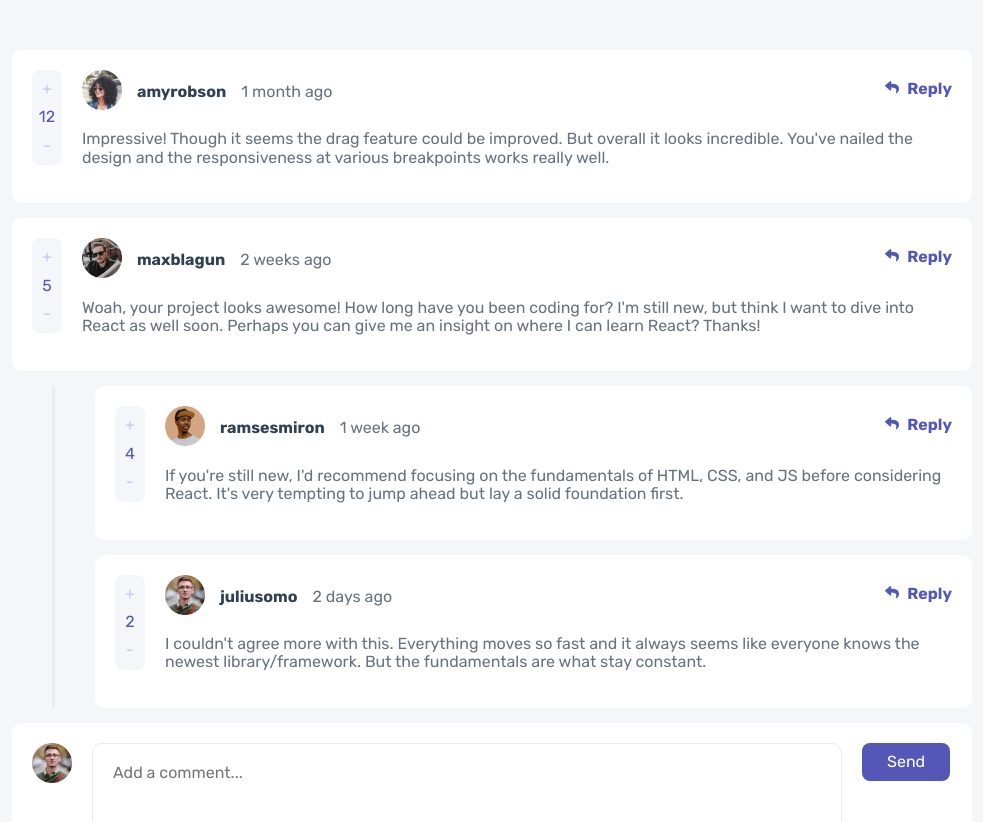
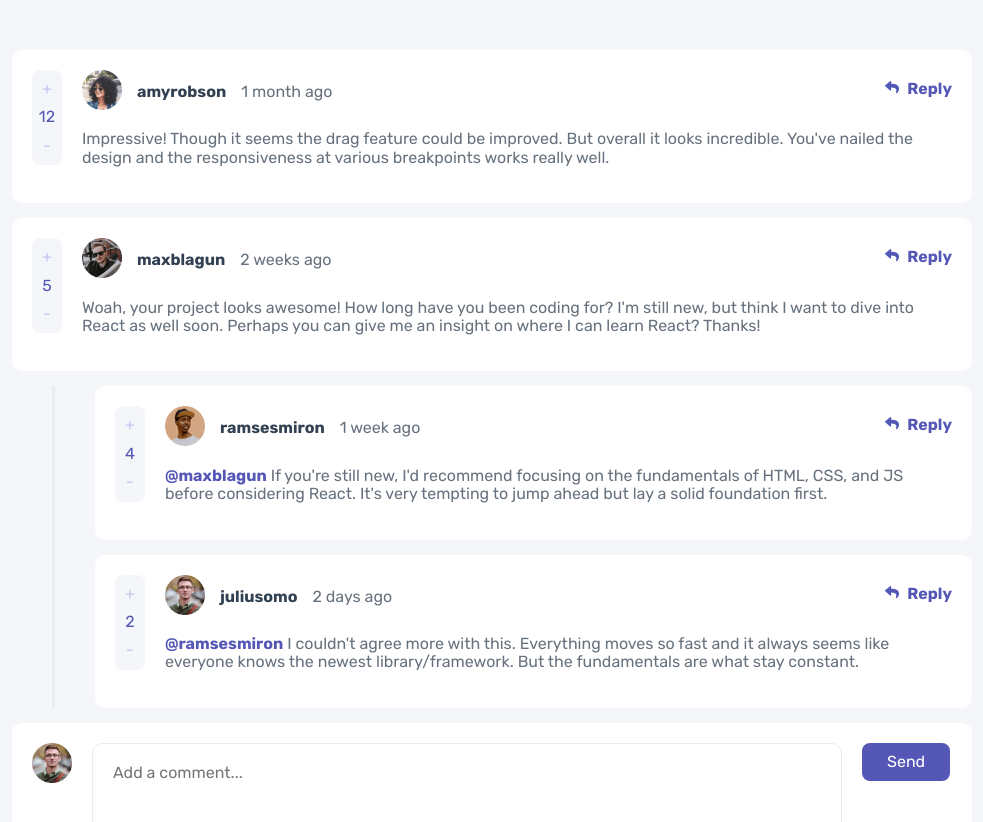
Before and after one commit to Kerri-AnnBates/interactive-comments, a React (Create React App) app in the folder client/: page / in a window 1280 px wide. Shown: the top 822 px of the page, without its empty margins (148-1131 px from the left). Built offline with nearby package versions, Linux system fonts and the light colour scheme.

Commit message:
add user replying to in replies

```diff
--- a/client/src/components/Comment.js
+++ b/client/src/components/Comment.js
@@ -3,13 +3,15 @@ import Vote from './Vote';
 import UserActions from './UserActions';
 
 const Comment = (props) => {
-    const { id, content, createdAt, replyTo, vote, user } = props;
+    const { id, content, createdAt, replyingTo, vote, user } = props;
 
     return (
-        <div className={`comment ${replyTo ? 'reply' : ''}`}>
+        <div className={`comment ${replyingTo ? 'reply' : ''}`}>
             <div className='content-container'>
                 <div className='comment-details'><span className='avatar'><img alt='author profile picture' src={user.image.png} /></span> <span className='username'>{user.username}</span> <span className='created-date'>{createdAt}</span></div>
-                <div className='comment-text'><p>{content}</p></div>
+                <div className='comment-text'>
+                    <p>{replyingTo && <span className='reply-username'>{'@' + replyingTo}</span>} {content}</p>
+                </div>
             </div>
 
             <Vote vote={vote} />
--- a/client/src/components/CommentsWithReplies.js
+++ b/client/src/components/CommentsWithReplies.js
@@ -22,7 +22,7 @@ const CommentsWithReplies = (props) => {
                         createdAt={reply.createdAt}
                         vote={reply.score}
                         user={reply.user}
-                        replyTo={reply.replyTo}
+                        replyingTo={reply.replyingTo}
                         key={reply.id}
                     />))}
             </div>
--- a/client/src/styles/css/app.css
+++ b/client/src/styles/css/app.css
@@ -453,6 +453,11 @@ textarea {
   margin: 0 15px;
 }
 
+.reply-username {
+  color: #5457b6;
+  font-weight: 700;
+}
+
 .user-actions {
   font-weight: 700;
   color: #5457b6;
--- a/client/src/styles/sass/_comment.scss
+++ b/client/src/styles/sass/_comment.scss
@@ -61,6 +61,11 @@
     margin: 0 15px;
 }
 
+.reply-username {
+    color: $moderateBlue;
+    font-weight: 700;
+}
+
 .user-actions {
     font-weight: 700;
     color: $moderateBlue;
```
